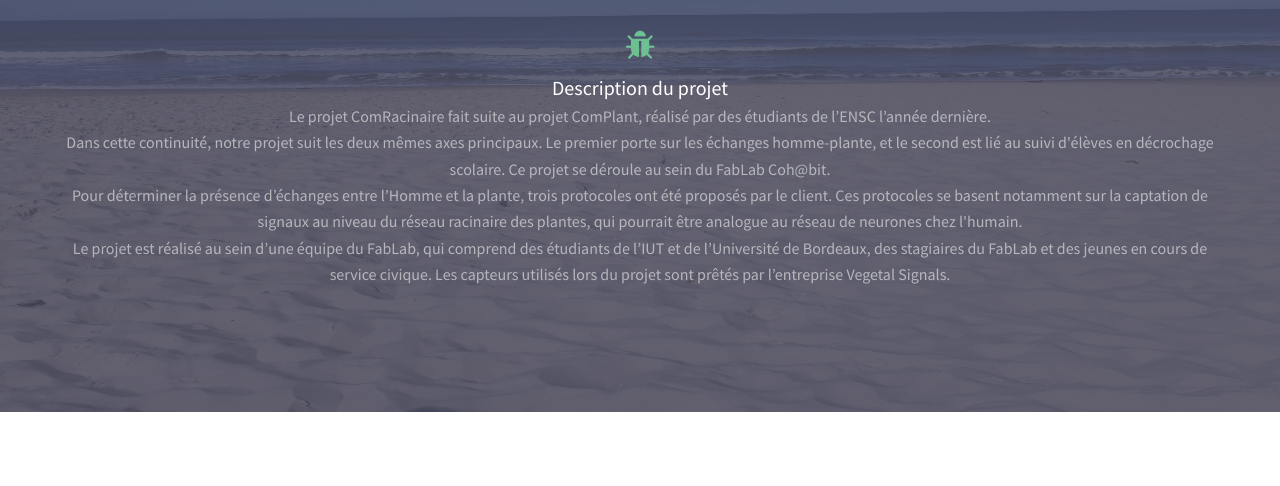
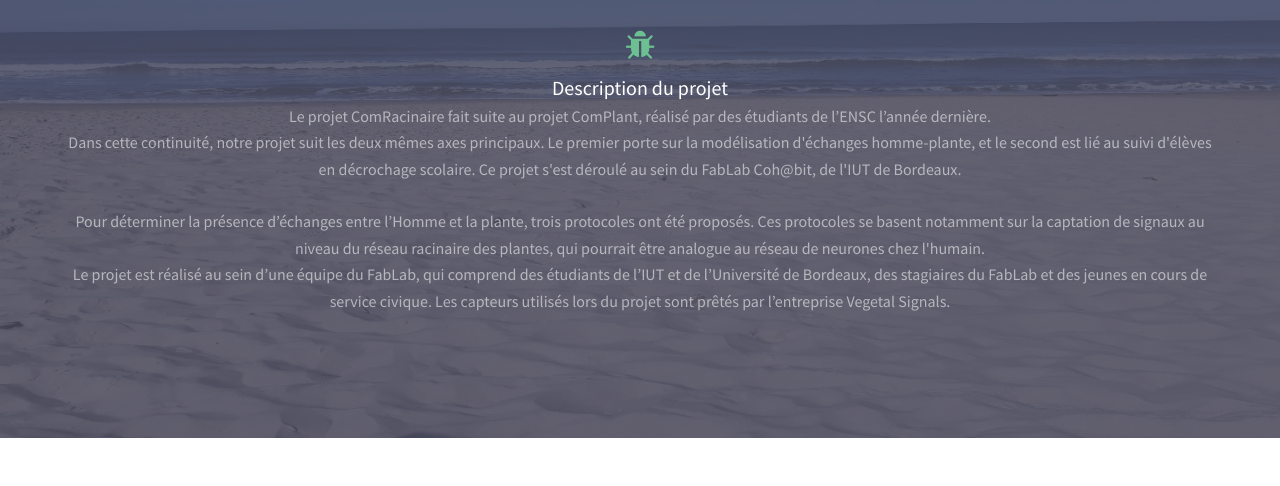
Before and after one commit to Jadounix/ComRacinaire, a plain HTML site: page index.html in a window 1280 px wide. Shown: the part 286-772 px from the top of the page. Drawn offline with Linux system fonts and the light colour scheme.

Commit message:
Update index.html

```diff
--- a/index.html
+++ b/index.html
@@ -39,8 +39,9 @@
 							<span class="icon fa-bug"></span>
 							<h3>Description du projet</h3>
 							<p>Le projet ComRacinaire fait suite au projet ComPlant, réalisé par des étudiants de l’ENSC l’année dernière. <br>
-								Dans cette continuité, notre projet suit les deux mêmes axes principaux. Le premier porte sur les échanges homme-plante, et le second est lié au suivi d'élèves en décrochage scolaire. Ce projet se déroule au sein du FabLab Coh@bit.<br>
-								Pour déterminer la présence d’échanges entre l’Homme et la plante, trois protocoles ont été proposés par le client. Ces protocoles se basent notamment sur la captation de signaux au niveau du réseau racinaire des plantes, qui pourrait être analogue au réseau de neurones chez l'humain.<br>
+								Dans cette continuité, notre projet suit les deux mêmes axes principaux. Le premier porte sur la modélisation d'échanges homme-plante, et le second est lié au suivi d'élèves en décrochage scolaire. Ce projet s'est déroulé au sein du FabLab Coh@bit, de l'IUT de Bordeaux.<br><br>
+
+								Pour déterminer la présence d’échanges entre l’Homme et la plante, trois protocoles ont été proposés. Ces protocoles se basent notamment sur la captation de signaux au niveau du réseau racinaire des plantes, qui pourrait être analogue au réseau de neurones chez l'humain.<br>
 								Le projet est réalisé au sein d’une équipe du FabLab, qui comprend des étudiants de l’IUT et de l’Université de Bordeaux, des stagiaires du FabLab et des jeunes en cours de service civique.	Les capteurs utilisés lors du projet sont prêtés par l’entreprise Vegetal Signals.
 								</p>
 						</div>
```
